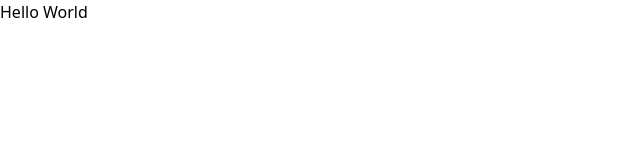
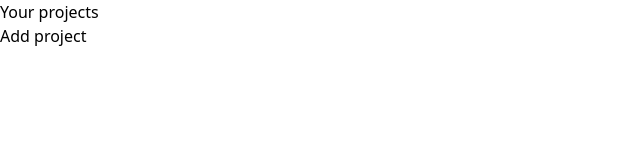
Before and after one commit to MinhNhatLuong/project-management, a React (Vite) app: page / in a window 1280 px wide. Shown: the top 160 px of the page, without its empty margins (0-640 px from the left). Built offline with nearby package versions, Linux system fonts and the light colour scheme.

Commit message:
Added the sidebar structural skeleton

```diff
--- a/src/App.jsx
+++ b/src/App.jsx
@@ -1,8 +1,10 @@
+import ProjectsSidebar from "./components/ProjectsSidebar";
+
 function App() {
   return (
-    <>
-      <h1 className="my-8 text-center text-5xl font-bold">Hello World</h1>
-    </>
+    <main>
+      <ProjectsSidebar />
+    </main>
   );
 }
 
--- /dev/null
+++ b/src/components/ProjectsSidebar.jsx
@@ -0,0 +1,13 @@
+export default function ProjectsSidebar() {
+    return <aside>
+        <h2>Your projects</h2>
+        <div>
+            <button>
+                Add project
+            </button>
+        </div>
+        <ul>
+
+        </ul>
+    </aside>
+}
```
